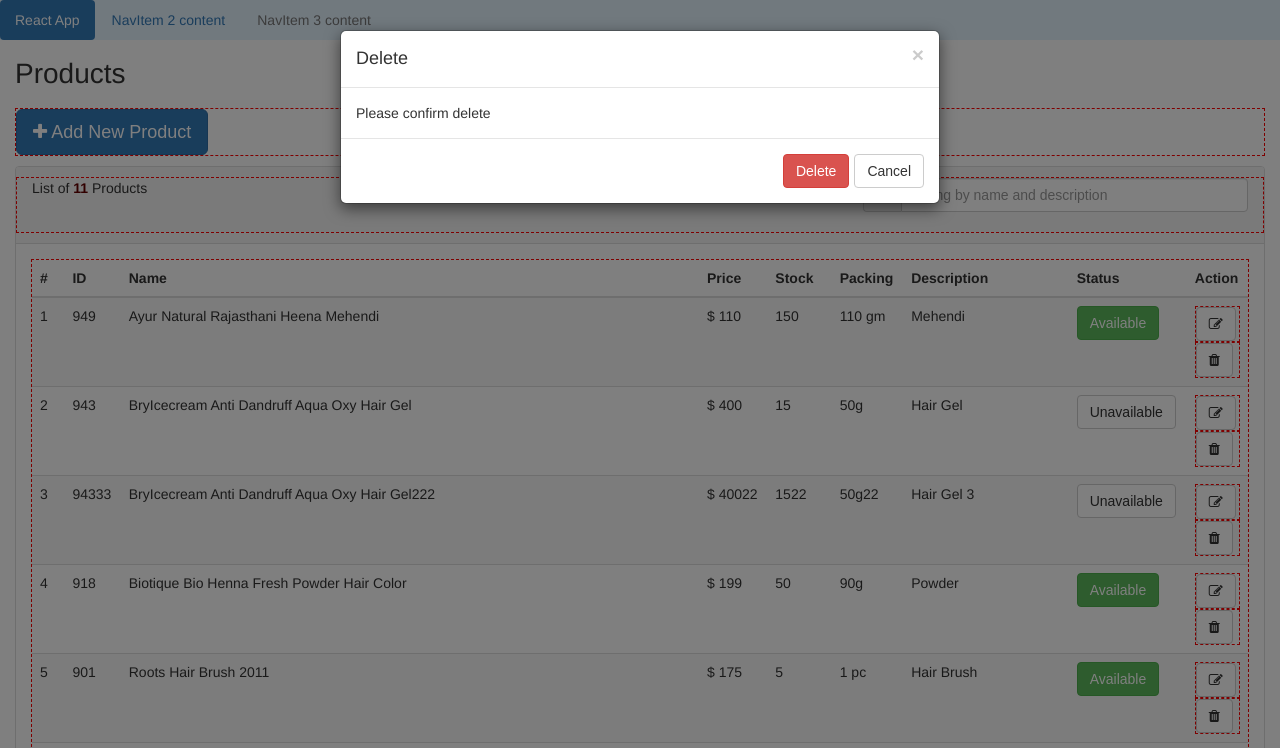
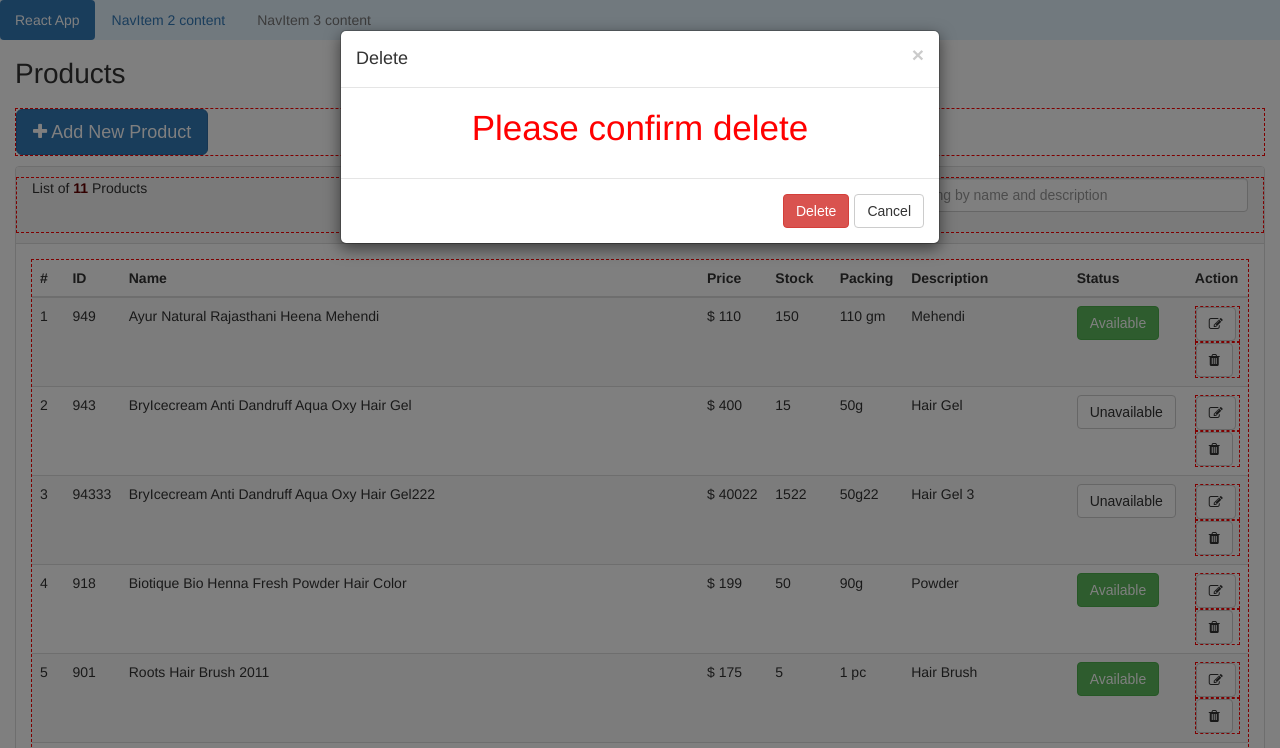
Before and after one commit to ZHICHONGLI/productReact, a React app: page / in a window 1280 px wide. Both pictures are taken after a click on the button 1214 px from the left and 360 px from the top of the page. Shown: the top 748 px of the page. Built offline with nearby package versions, Linux system fonts and the light colour scheme.

Commit message:
delet modal style

```diff
--- a/src/components/frontViewComponent/table/DeletBtnComponent.js
+++ b/src/components/frontViewComponent/table/DeletBtnComponent.js
@@ -28,7 +28,7 @@ class DeletBtnComponent extends React.Component {
             <Modal.Title>Delete</Modal.Title>
           </Modal.Header>
           <Modal.Body>
-            Please confirm delete
+            <p id="dlconfirm">Please confirm delete</p>
           </Modal.Body>
           <Modal.Footer>
             <Button bsStyle="danger" onClick={this.delete.bind(this)}>Delete</Button>
--- a/src/styles/frontViewComponent/table/DeletBtn.css
+++ b/src/styles/frontViewComponent/table/DeletBtn.css
@@ -1,3 +1,8 @@
 .deletbtn-component {
   border: 1px dashed #f00;
 }
+#dlconfirm{
+  font-size: 35px;
+  color: red;
+  text-align: center
+}
```
